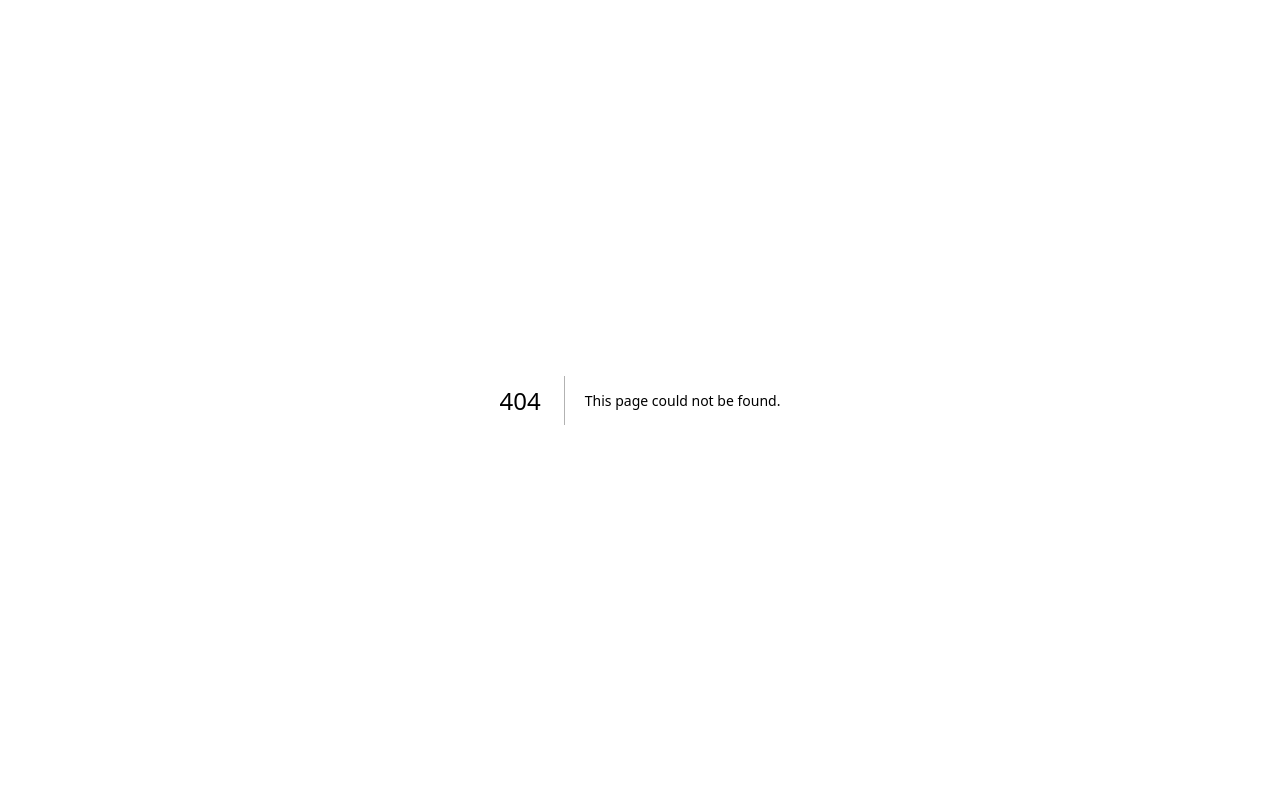
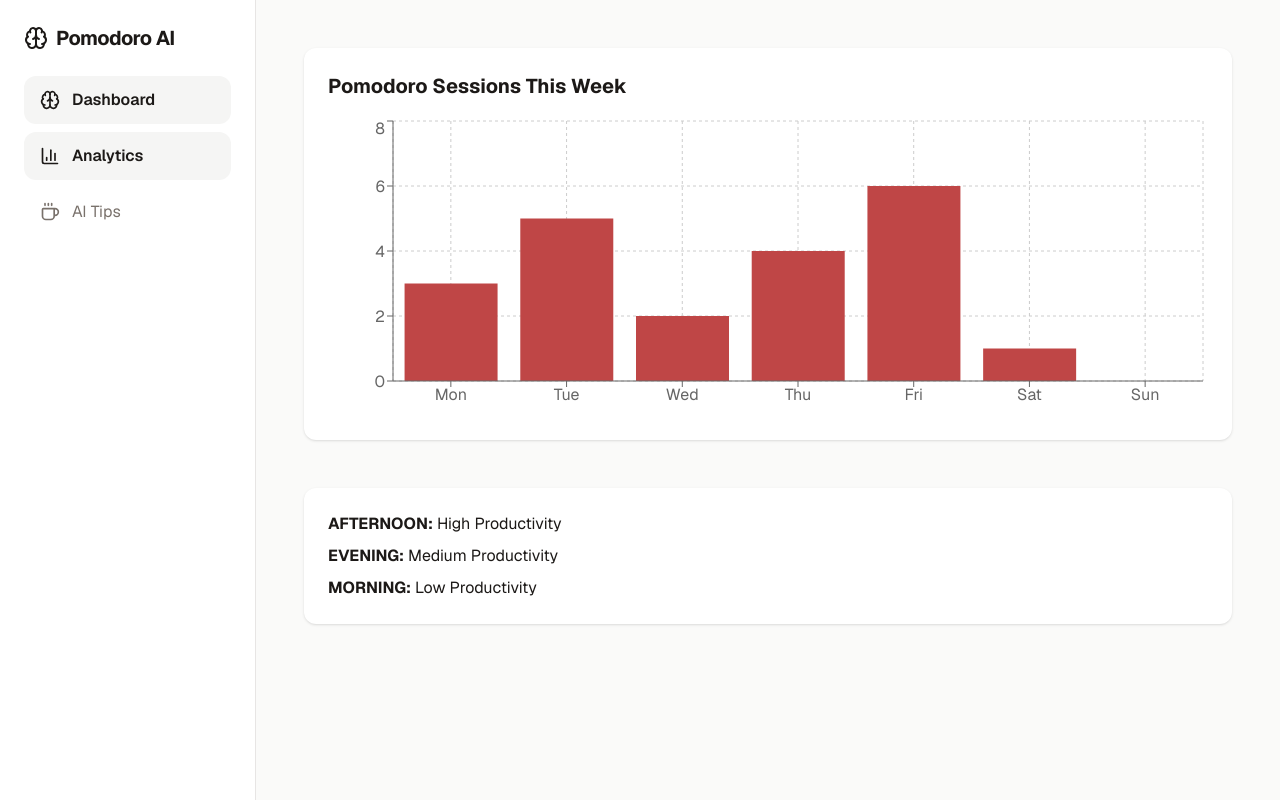
Before and after one commit to lastrauptown/Pomodoro, a Next.js app in the folder pomodoro-analytics/: page /analytics in a window 1280 px wide. Before the commit this address had no page. Built offline with nearby package versions, Linux system fonts and the light colour scheme.

Commit message:
add analytics page layout

```diff
--- /dev/null
+++ b/pomodoro-analytics/app/analytics/page.tsx
@@ -0,0 +1,100 @@
+'use client';
+
+import React, { useMemo } from 'react';
+import { BarChart, Bar, XAxis, YAxis, CartesianGrid, Tooltip, ResponsiveContainer } from 'recharts';
+import { Brain, BarChart3, Coffee } from 'lucide-react';
+import clsx from 'clsx';
+
+/* MOCK DATA */
+const weeklyData = [
+  { day: 'Mon', sessions: 3 },
+  { day: 'Tue', sessions: 5 },
+  { day: 'Wed', sessions: 2 },
+  { day: 'Thu', sessions: 4 },
+  { day: 'Fri', sessions: 6 },
+  { day: 'Sat', sessions: 1 },
+  { day: 'Sun', sessions: 0 },
+];
+
+// Mock productivity per time period
+const mockProductivity = {
+  morning: 1,
+  afternoon: 7,
+  evening: 3,
+};
+
+export default function AnalyticsPage() {
+  // Compute sorted productivity levels
+  const productivityLevels = useMemo(() => {
+    const periods = [
+      { period: 'MORNING', sessions: mockProductivity.morning },
+      { period: 'AFTERNOON', sessions: mockProductivity.afternoon },
+      { period: 'EVENING', sessions: mockProductivity.evening },
+    ];
+
+    // Sort descending by sessions
+    periods.sort((a, b) => b.sessions - a.sessions);
+
+    // Assign High, Medium, Low labels
+    const labels = ['High', 'Medium', 'Low'];
+    return periods.map((p, i) => ({ ...p, label: labels[i] }));
+  }, []);
+
+  return (
+    <div className="flex h-screen bg-stone-50 text-stone-900 font-sans">
+      {/* Sidebar */}
+      <aside className="w-64 border-r border-stone-200 p-6 flex flex-col gap-6 bg-white">
+        <h1 className="text-xl font-bold tracking-tight flex items-center gap-2">
+          <Brain className="text-stone-900" /> Pomodoro AI
+        </h1>
+        <nav className="flex flex-col gap-2">
+          <NavItem icon={<Brain size={20} />} label="Dashboard" active />
+          <NavItem icon={<BarChart3 size={20} />} label="Analytics" active />
+          <NavItem icon={<Coffee size={20} />} label="AI Tips" />
+        </nav>
+      </aside>
+
+      {/* Main Content */}
+      <main className="flex-1 p-12 flex flex-col gap-12">
+        {/* Bar Graph */}
+        <div className="bg-white p-6 rounded-xl shadow">
+          <h2 className="text-xl font-bold mb-4">Pomodoro Sessions This Week</h2>
+          <ResponsiveContainer width="100%" height={300}>
+            <BarChart data={weeklyData}>
+              <CartesianGrid strokeDasharray="3 3" />
+              <XAxis dataKey="day" />
+              <YAxis />
+              <Tooltip />
+              <Bar dataKey="sessions" fill="#BF4646" />
+            </BarChart>
+          </ResponsiveContainer>
+        </div>
+
+        {/* Productivity Levels */}
+        <div className="bg-white p-6 rounded-xl shadow flex flex-col gap-2">
+          {productivityLevels.map((p) => (
+            <p key={p.period}>
+              <strong>{p.period}:</strong> {p.label} Productivity
+            </p>
+          ))}
+        </div>
+      </main>
+    </div>
+  );
+}
+
+// NavItem component copied from dashboard
+function NavItem({ icon, label, active }: { icon: any; label: string; active?: boolean }) {
+  return (
+    <button
+      className={clsx(
+        'flex items-center gap-3 px-4 py-3 rounded-xl transition-all text-left w-full',
+        active
+          ? 'bg-stone-100 text-stone-900 font-semibold'
+          : 'text-stone-500 hover:bg-stone-50 hover:text-stone-700'
+      )}
+    >
+      {icon} <span>{label}</span>
+    </button>
+  );
+}
--- a/pomodoro-analytics/package.json
+++ b/pomodoro-analytics/package.json
@@ -16,6 +16,7 @@
     "next": "16.1.6",
     "react": "19.2.3",
     "react-dom": "19.2.3",
+    "recharts": "^3.7.0",
     "tailwind-merge": "^3.4.0",
     "tsx": "^4.21.0",
     "zustand": "^5.0.11"
```
Also changed, not shown: 1 other file (tests, documents, lock files or other folders).
